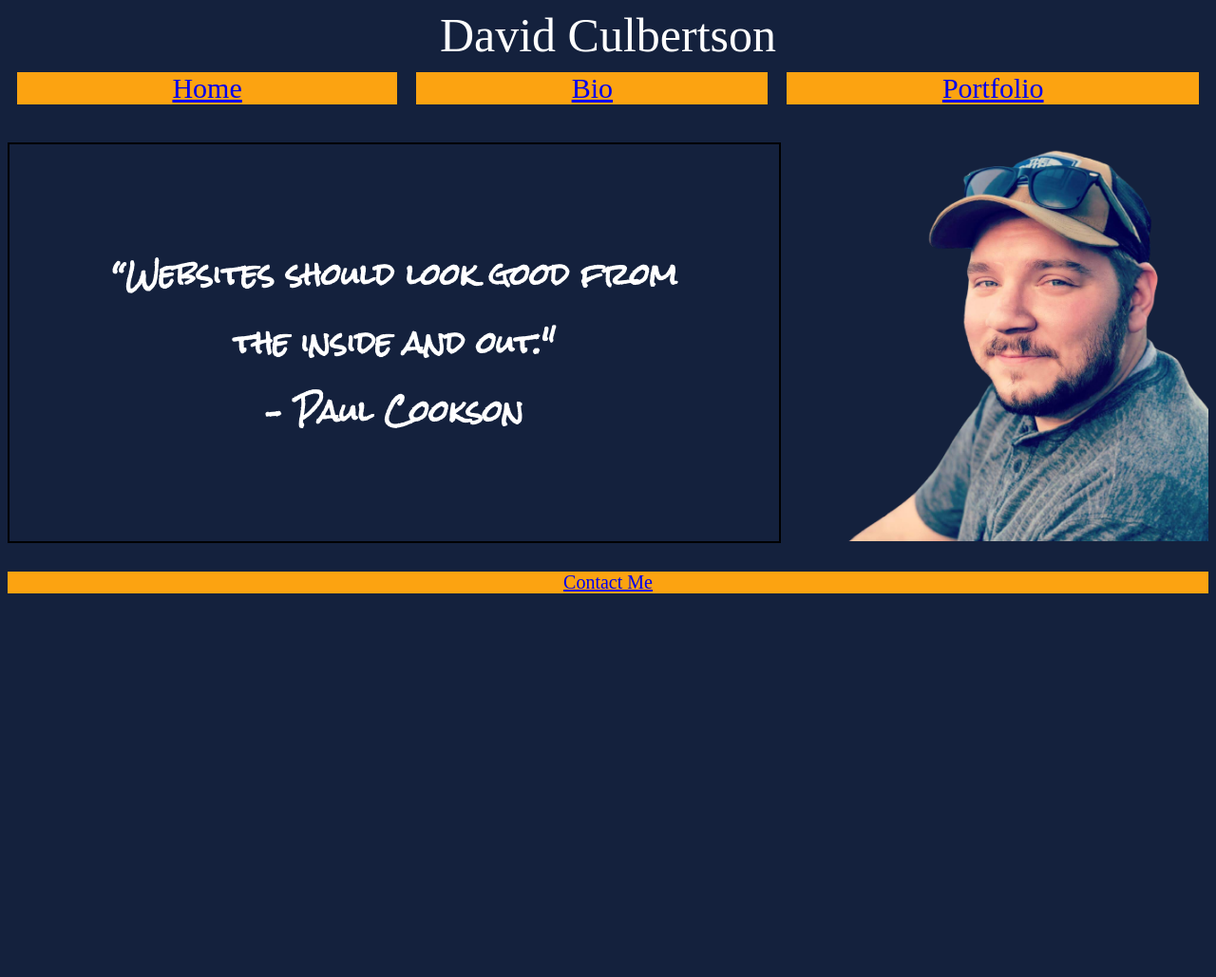
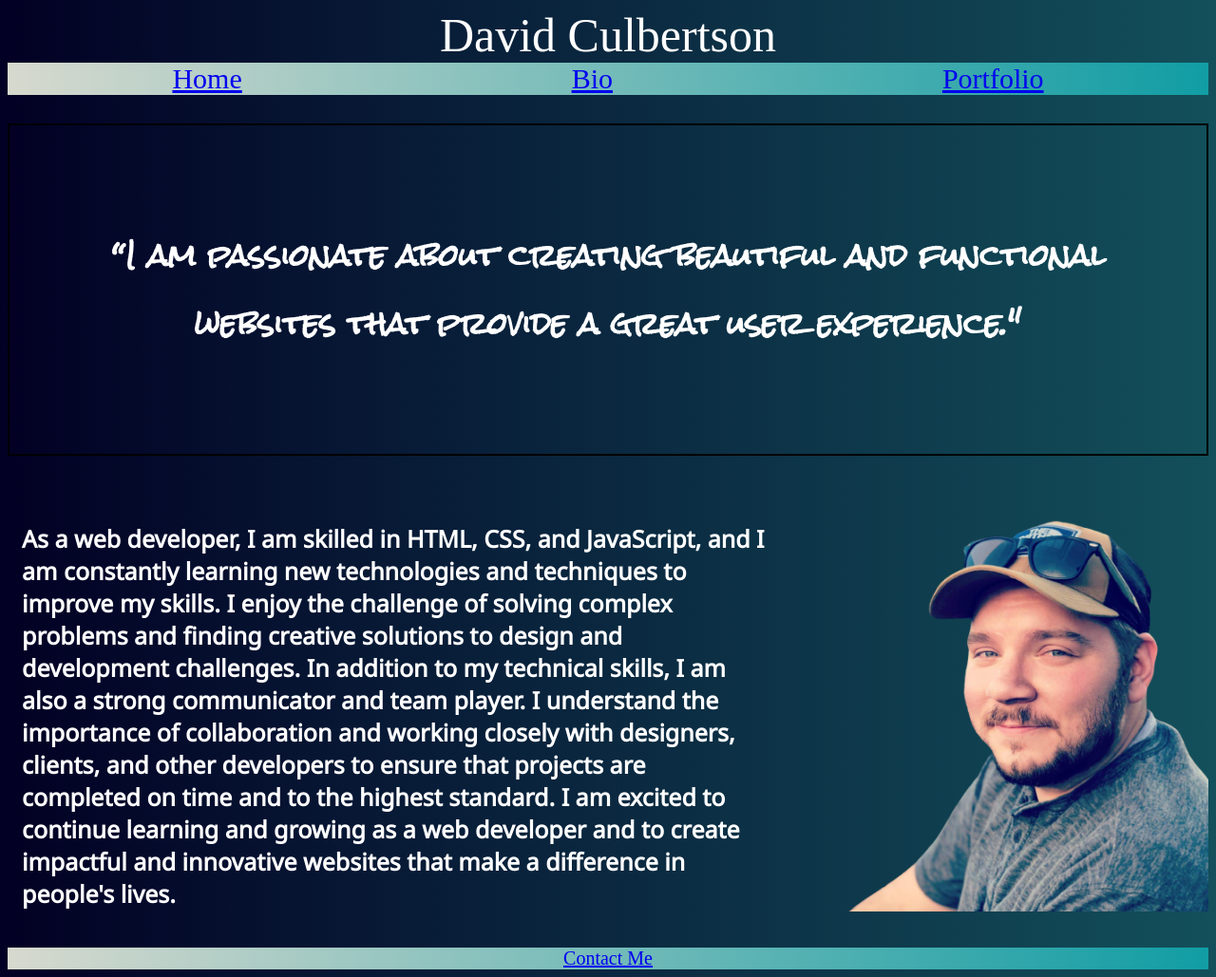
Before and after one commit to dculbert89/personalSite, a plain HTML site: page index.html in a window 1280 px wide. Shown: the whole page at 95% size. Before the commit the page ends 800 px from the top, so only its background shows below. Drawn offline with Linux system fonts and the light colour scheme.

Commit message:
230 Sunday

```diff
--- a/index.html
+++ b/index.html
@@ -5,9 +5,14 @@
     <meta http-equiv="X-UA-Compatible" content="IE=edge">
     <meta name="viewport" content="width=device-width, initial-scale=1.0">
     <title>David Culbertson</title>
+    <!-- Quote font -->
     <link rel="preconnect" href="https://fonts.googleapis.com">
     <link rel="preconnect" href="https://fonts.gstatic.com" crossorigin>
     <link href="https://fonts.googleapis.com/css2?family=Rock+Salt&display=swap" rel="stylesheet">
+    <!-- intro font -->
+    <link rel="preconnect" href="https://fonts.googleapis.com">
+    <link rel="preconnect" href="https://fonts.gstatic.com" crossorigin>
+    <link href="https://fonts.googleapis.com/css2?family=Noto+Sans&display=swap" rel="stylesheet">
     <link rel="stylesheet" href="style.css">
 </head>
 
@@ -21,9 +26,20 @@
     </nav>
 
     <main class="main">
-        <p>“Websites should look good from the inside and out." <br> – Paul Cookson</p>
+        <p>“I am passionate about creating beautiful and functional websites that provide a great user experience."</p>
+        </main>
+
+    <section id="sectionOne">
         <img id="mypicture" src="https://github.com/dculbert89/personalSite/blob/main/images/david.png?raw=true" alt="Picture of David">
-    </main>
+        <h3 id="intro">As a web developer, I am skilled in HTML, CSS, and JavaScript, and I am constantly learning new technologies and
+            techniques to improve my skills. I enjoy the challenge of solving complex problems and finding creative solutions
+            to design and development challenges. In addition to my technical skills, I am also a strong communicator and
+            team player. I understand the importance of collaboration and working closely with designers, clients, and other
+            developers to ensure that projects are completed on time and to the highest standard. I am excited to continue
+            learning and growing as a web developer and to create impactful and innovative websites that make a difference in
+            people's lives.
+        </h3>
+    </section>
 
 </body>
 
--- a/style.css
+++ b/style.css
@@ -1,5 +1,6 @@
 body {
-    background-color: #14213D;
+    background: rgb(2,0,36);
+    background: linear-gradient(90deg, rgba(2,0,36,1) 0%, rgba(19,80,91,1) 100%);
 }
 .header {
     color: white;
@@ -15,21 +16,22 @@ body {
     font-size: 30px;
     text-align: center;
     width: 100%;
-    background-color: #FCA311;
+    background: rgb(215,217,206);
+    background: linear-gradient(90deg, rgba(215,217,206,1) 0%, rgba(17,157,164,1) 100%);
 }
 
 #linkIndex {
-    border: 10px solid #14213D;
+    /* border: 10px solid #14213D; */
     flex-grow: 1;
 }
 
 #linkAbout {
-    border: 10px solid #14213D;
+    /* border: 10px solid #14213D; */
     flex-grow: 1;
 }
 
 #linkPortfolio {
-    border: 10px solid #14213D;
+    /* border: 10px solid #14213D; */
     flex-grow: 1;
 }
 
@@ -38,8 +40,8 @@ body {
     color: white;
     font-size: 30px;
     /* text-align: center;
-    margin: left;
-    display: block; */
+    margin: left;*/
+    justify-content: center;
 }
 
 p {
@@ -50,29 +52,51 @@ p {
     font-family: 'Rock Salt', cursive;
 }
 
+#sectionOne {
+    display: flex;
+    /* border: 2px solid black; */
+
+}
+
 #mypicture {
     width: 450px;
     height: 450px;
+    justify-content: flex-end;
+    order: 2;
 }
+
+#intro {
+    /* border: 2px solid black; */
+    color: white;
+    font-family: 'Noto Sans', sans-serif;
+    font-size: 25px;
+    padding: 15px;
+}
+
 
 .endPage {
     color: #14213D;
     font-size: 20px;
     text-align: center;
     display: block;
-    background-color: #FCA311;
+    background: rgb(215,217,206);
+    background: linear-gradient(90deg, rgba(215,217,206,1) 0%, rgba(17,157,164,1) 100%);
+
+
 }
 
 p {
     font-weight: bold;
-    border: 2px solid black;
+    /* border: 2px solid black; */
 }
 
 .workexp {
     box-sizing: border-box;
     background-color: white;
     width: 300px;
-    border: 15px solid #FCA311;
+    background: rgb(215,217,206);
+    background: linear-gradient(90deg, rgba(215,217,206,1) 0%, rgba(17,157,164,1) 100%);
+
     padding: auto;
     margin: auto;
     text-align: center;
@@ -84,7 +108,8 @@ div {
     box-sizing: border-box;
     background-color: white;
     width: 300px;
-    border: 15px solid #FCA311;
+    background: rgb(215,217,206);
+    background: linear-gradient(90deg, rgba(215,217,206,1) 0%, rgba(17,157,164,1) 100%);
     padding: auto;
     margin: auto;
     text-align: center;
```
Also changed, not shown: about.html (+8 -8 lines).
